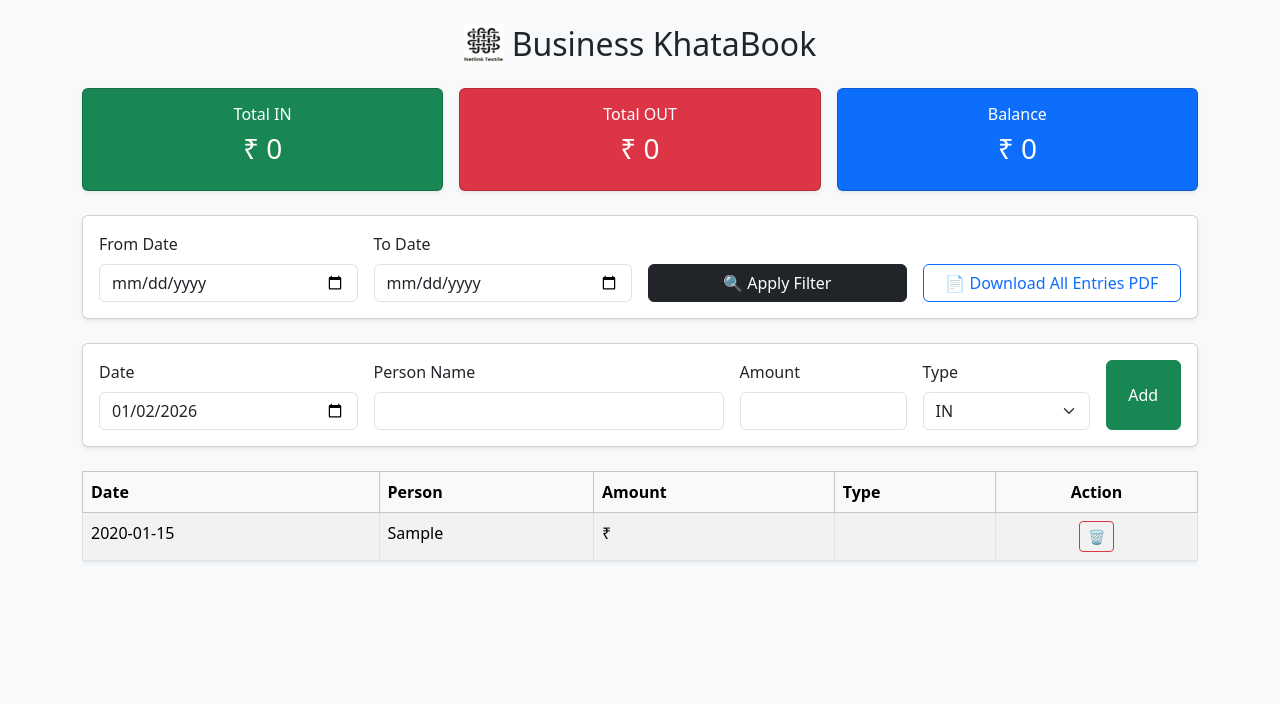
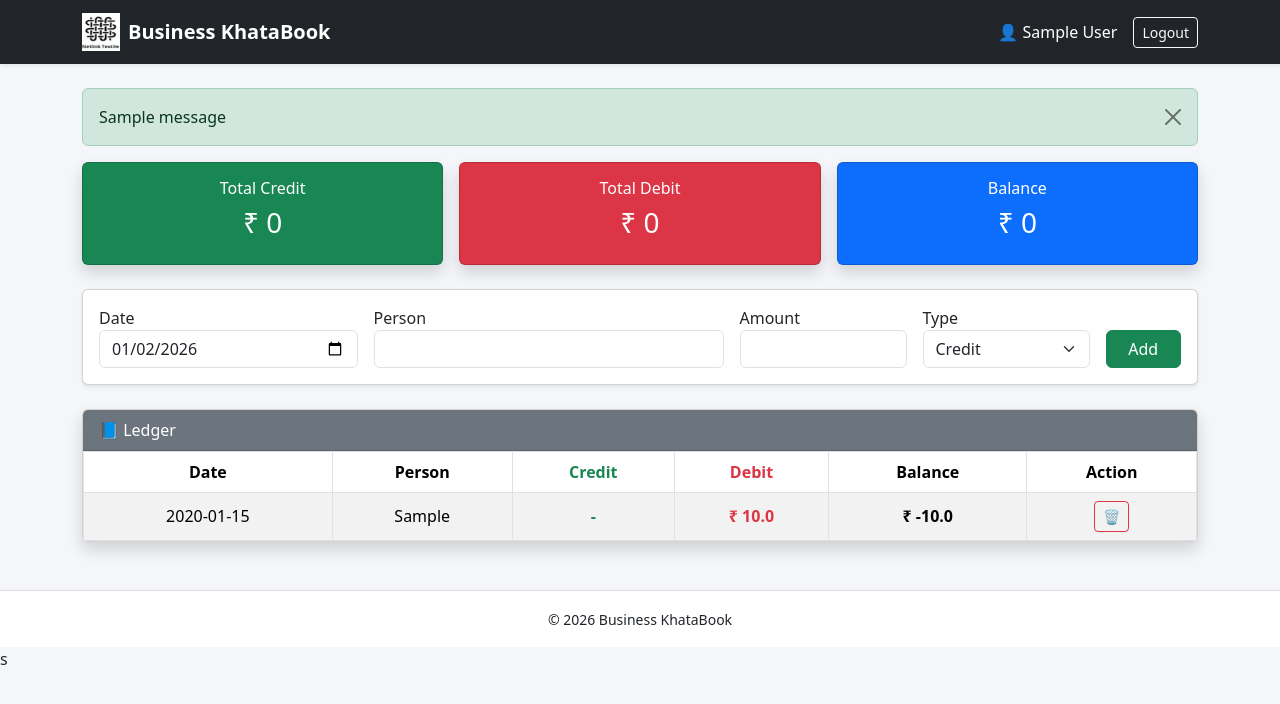
Before and after one commit to swatiJadav/business-khatabook, a Flask app: page /dashboard in a window 1280 px wide. Shown: the top 704 px of the page. Run offline with Flask 3, Linux system fonts and the light colour scheme; the visitor is signed in with stand-in values (Sample User, id 1); tables that the repository leaves empty hold one stand-in row (values such as "Sample post"); one stand-in notice (Sample message) is shown.

Commit message:
Update dashboard.html

```diff
--- a/templates/dashboard.html
+++ b/templates/dashboard.html
@@ -2,54 +2,87 @@
 <html lang="en">
 <head>
     <meta charset="UTF-8">
-    <title>Business KhataBook</title>
-
-    <!-- MOBILE RESPONSIVE -->
+    <title>Dashboard | Business KhataBook</title>
     <meta name="viewport" content="width=device-width, initial-scale=1">
 
-    <!-- PWA -->
-    <link rel="manifest" href="{{ url_for('static', filename='manifest.json') }}">
-    <meta name="theme-color" content="#0d6efd">
+    <!-- Bootstrap -->
+    <link href="https://cdn.jsdelivr.net/npm/bootstrap@5.3.2/dist/css/bootstrap.min.css" rel="stylesheet">
 
-    <!-- APP ICON -->
-    <link rel="icon" href="{{ url_for('static', filename='icons/icon-192.png') }}">
+    <style>
+        body { background-color: #f4f6f9; }
 
-    <!-- BOOTSTRAP 5 -->
-    <link rel="stylesheet" href="https://cdn.jsdelivr.net/npm/bootstrap@5.3.2/dist/css/bootstrap.min.css">
+        .navbar-brand img {
+            height: 38px;
+            margin-right: 8px;
+        }
+
+        .table thead {
+            background-color: #f1f1f1;
+        }
+
+        .balance {
+            font-weight: 700;
+        }
+
+        footer {
+            background: #fff;
+            border-top: 1px solid #ddd;
+        }
+    </style>
 </head>
 
-<body class="bg-light">
+<body>
 
-<div class="container mt-4 mb-5">
+<!-- 🔷 NAVBAR -->
+<nav class="navbar navbar-expand-lg navbar-dark bg-dark shadow-sm">
+    <div class="container">
+        <a class="navbar-brand d-flex align-items-center" href="#">
+            <img src="{{ url_for('static', filename='logo.png') }}">
+            <strong>Business KhataBook</strong>
+        </a>
 
-    <!-- HEADER WITH LOGO -->
-    <h2 class="text-center mb-4 d-flex justify-content-center align-items-center gap-2">
-        <img src="{{ url_for('static', filename='logo.png') }}" height="40" alt="Logo">
-        Business KhataBook
-    </h2>
+        <div class="ms-auto d-flex align-items-center gap-3 text-white">
+            <span>👤 {{ user }}</span>
+            <a href="/logout" class="btn btn-sm btn-outline-light">Logout</a>
+        </div>
+    </div>
+</nav>
 
-    <!-- SUMMARY CARDS -->
+<div class="container my-4">
+
+    <!-- 🔔 FLASH MESSAGE -->
+    {% with messages = get_flashed_messages(with_categories=true) %}
+      {% if messages %}
+        {% set category, message = messages[-1] %}
+        <div class="alert alert-{{ category }} alert-dismissible fade show">
+            {{ message }}
+            <button class="btn-close" data-bs-dismiss="alert"></button>
+        </div>
+      {% endif %}
+    {% endwith %}
+
+    <!-- 🔷 SUMMARY -->
     <div class="row g-3 mb-4 text-center">
         <div class="col-md-4 col-12">
-            <div class="card text-bg-success shadow-sm">
+            <div class="card shadow text-bg-success">
                 <div class="card-body">
-                    <h6>Total IN</h6>
+                    <h6>Total Credit</h6>
                     <h3>₹ {{ total_in }}</h3>
                 </div>
             </div>
         </div>
 
         <div class="col-md-4 col-12">
-            <div class="card text-bg-danger shadow-sm">
+            <div class="card shadow text-bg-danger">
                 <div class="card-body">
-                    <h6>Total OUT</h6>
+                    <h6>Total Debit</h6>
                     <h3>₹ {{ total_out }}</h3>
                 </div>
             </div>
         </div>
 
         <div class="col-md-4 col-12">
-            <div class="card text-bg-primary shadow-sm">
+            <div class="card shadow text-bg-primary">
                 <div class="card-body">
                     <h6>Balance</h6>
                     <h3>₹ {{ balance }}</h3>
@@ -58,62 +91,34 @@
         </div>
     </div>
 
-    <!-- FILTER & PDF -->
-    <div class="card p-3 mb-4 shadow-sm">
-        <form method="get" class="row g-3 align-items-end">
+    <!-- 🔷 ADD ENTRY -->
+    <form method="post" class="card shadow-sm p-3 mb-4">
+        <div class="row g-3 align-items-end">
 
             <div class="col-md-3 col-12">
-                <label class="form-label">From Date</label>
-                <input type="date" name="from_date" class="form-control" value="{{ from_date }}">
-            </div>
-
-            <div class="col-md-3 col-12">
-                <label class="form-label">To Date</label>
-                <input type="date" name="to_date" class="form-control" value="{{ to_date }}">
-            </div>
-
-            <div class="col-md-3 col-12">
-                <button type="submit" class="btn btn-dark w-100">
-                    🔍 Apply Filter
-                </button>
-            </div>
-
-            <div class="col-md-3 col-12">
-                <a href="/download-pdf" class="btn btn-outline-primary w-100">
-                    📄 Download All Entries PDF
-                </a>
-            </div>
-
-        </form>
-    </div>
-
-    <!-- ADD ENTRY -->
-    <form method="post" class="card p-3 mb-4 shadow-sm">
-        <div class="row g-3">
-
-            <div class="col-md-3 col-12">
-                <label class="form-label">Date</label>
-                <input type="date" name="date" class="form-control" value="{{ today }}">
+                <label>Date</label>
+                <input type="date" name="date" value="{{ today }}" class="form-control">
             </div>
 
             <div class="col-md-4 col-12">
-                <label class="form-label">Person Name</label>
+                <label>Person</label>
                 <input type="text" name="person" class="form-control" required>
             </div>
 
-            <div class="col-md-2 col-6">
-                <label class="form-label">Amount</label>
-                <input type="number" name="amount" class="form-control" min="1" required>
+            <div class="col-md-2 col-12">
+                <label>Amount</label>
+                <input type="number" name="amount" class="form-control" required>
             </div>
 
-            <div class="col-md-2 col-6">
-                <label class="form-label">Type</label>
+            <div class="col-md-2 col-12">
+                <label>Type</label>
                 <select name="type" class="form-select">
-                    <option value="IN">IN</option>
-                    <option value="OUT">OUT</option>
+                    <option value="IN">Credit</option>
+                    <option value="OUT">Debit</option>
                 </select>
             </div>
 
+            <!-- ✅ MOBILE FRIENDLY ADD BUTTON -->
             <div class="col-md-1 col-12 d-grid">
                 <button class="btn btn-success">Add</button>
             </div>
@@ -121,57 +126,61 @@
         </div>
     </form>
 
-    <!-- TABLE -->
+    <!-- 🔷 LEDGER -->
+    <div class="card shadow">
+        <div class="card-header bg-secondary text-white">📘 Ledger</div>
+
         <div class="table-responsive">
-        <table class="table table-bordered table-striped shadow-sm">
-            <thead class="table-light">
+            <table class="table table-striped table-bordered align-middle mb-0 text-center">
+                <thead>
                     <tr>
                         <th>Date</th>
                         <th>Person</th>
-                    <th>Amount</th>
-                    <th>Type</th>
-                    <th class="text-center">Action</th>
+                        <th class="text-success">Credit</th>
+                        <th class="text-danger">Debit</th>
+                        <th>Balance</th>
+                        <th>Action</th>
                     </tr>
                 </thead>
-
                 <tbody>
                 {% for e in entries %}
                     <tr>
                         <td>{{ e.date }}</td>
                         <td>{{ e.person }}</td>
-                    <td>₹ {{ e.amount }}</td>
-                    <td>{{ e.type }}</td>
-                    <td class="text-center">
-                        <button class="btn btn-outline-danger btn-sm"
-                                data-bs-toggle="modal"
-                                data-bs-target="#deleteModal{{ e.id }}">
-                            🗑️
+
+                        <td class="text-success fw-semibold">
+                            {% if e.credit != "-" %}₹ {{ e.credit }}{% else %}-{% endif %}
+                        </td>
+
+                        <td class="text-danger fw-semibold">
+                            {% if e.debit != "-" %}₹ {{ e.debit }}{% else %}-{% endif %}
+                        </td>
+
+                        <td class="balance">₹ {{ e.balance }}</td>
+
+                        <td>
+                            <form method="post" action="/delete"
+                                  onsubmit="return confirm('Are you sure you want to delete this entry?');">
+                                <input type="hidden" name="id" value="{{ e.id }}">
+                                <button type="submit" class="btn btn-sm btn-outline-danger">
+                                    🗑
                                 </button>
+                            </form>
                         </td>
                     </tr>
                 {% endfor %}
-
-            {% if entries|length == 0 %}
-                <tr>
-                    <td colspan="5" class="text-center text-muted">
-                        No entries found
-                    </td>
-                </tr>
-            {% endif %}
                 </tbody>
             </table>
+        </div>
     </div>
 
 </div>
 
+<footer class="py-3 mt-5 text-center">
+    <small>© {{ datetime.utcnow().year }} Business KhataBook</small>
+</footer>
+
 <script src="https://cdn.jsdelivr.net/npm/bootstrap@5.3.2/dist/js/bootstrap.bundle.min.js"></script>
-<script>
-if ("serviceWorker" in navigator) {
-    navigator.serviceWorker.register("/static/service-worker.js")
-    .then(() => console.log("Service Worker Registered"))
-    .catch(err => console.log("SW Error", err));
-}
-</script>
-
 </body>
 </html>
+s
```
Lines whose indentation alone changed are shown as unchanged.
